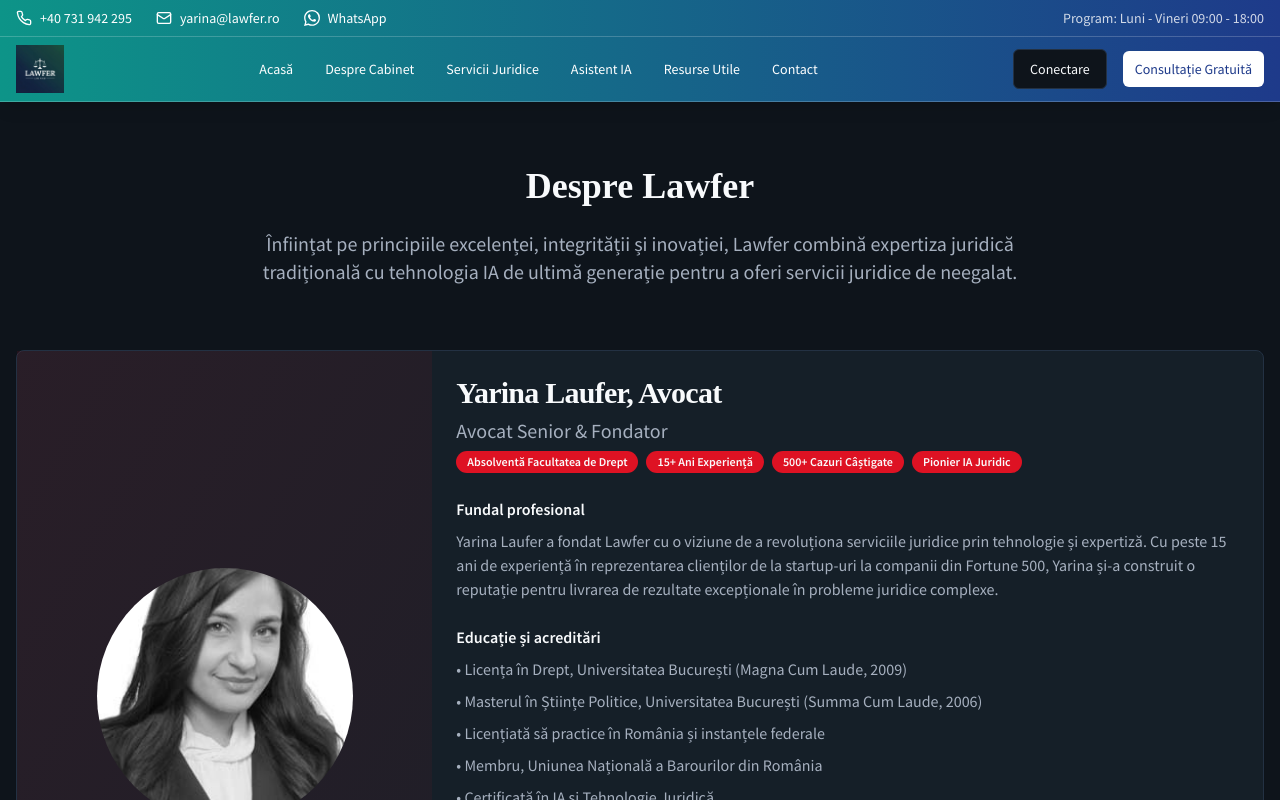
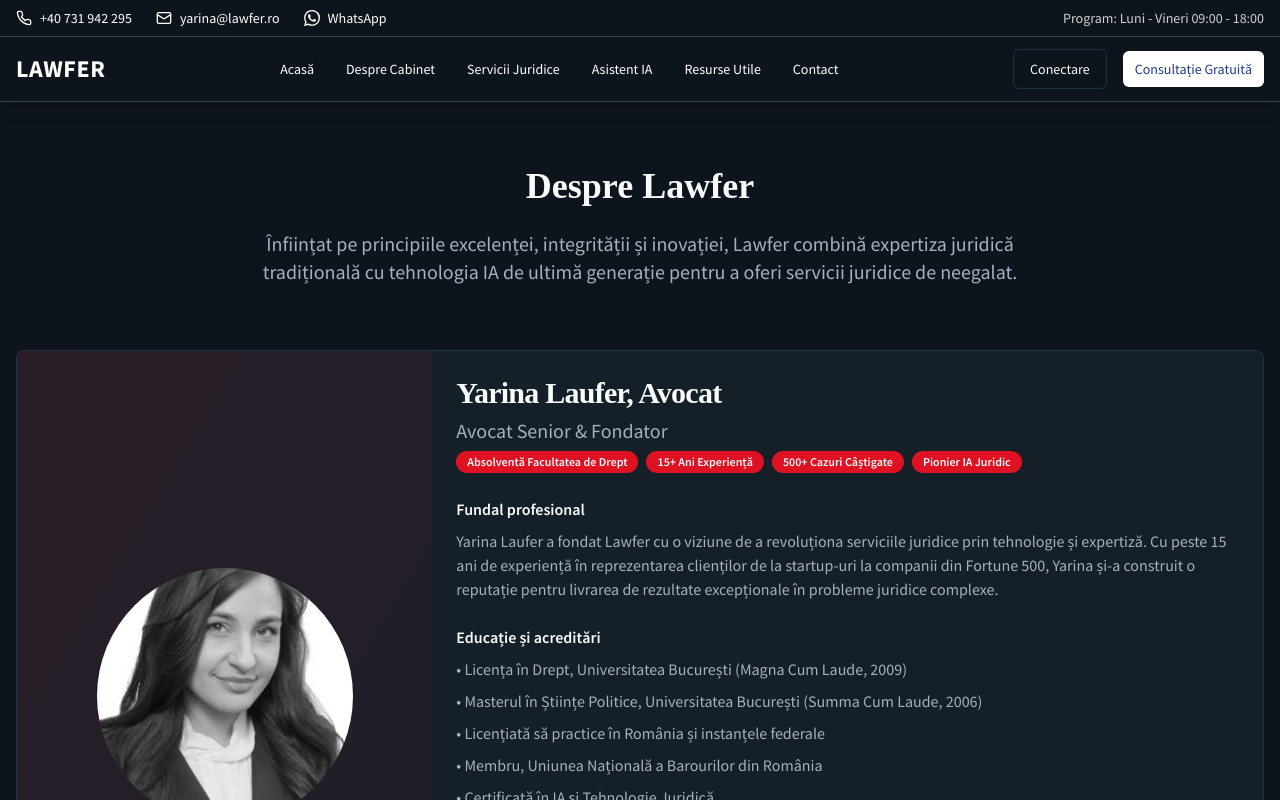
Before and after one commit to g154xx/lawfer.ro, a React (Vite) app: page /about in a window 1280 px wide. Shown: the top 800 px of the page. Built offline with nearby package versions, Linux system fonts and the light colour scheme; a web font is replaced by a local one.

Commit message:
Revert header and body changes
Revert the header and body gradient changes and apply the gradient from the "domenii de practica" section. Also, change the logo to the word "Lawfer" with the font from mprpartners.com.

```diff
--- a/src/components/Header.tsx
+++ b/src/components/Header.tsx
@@ -28,7 +28,7 @@ const Header = () => {
   return (
     <>
       {/* Top Bar cu informații de contact - stil Hogan Lovells */}
-      <div className="bg-gradient-to-r from-teal-600 to-blue-900 text-white py-2 text-sm border-b border-white/20">
+      <div className="bg-background text-white py-2 text-sm border-b border-white/20">
         <div className="container mx-auto px-4">
           <div className="flex justify-between items-center">
             <div className="flex items-center space-x-6">
@@ -57,16 +57,14 @@ const Header = () => {
       </div>
 
       {/* Main Header - stil Hogan Lovells */}
-      <header className="sticky top-0 z-50 w-full bg-gradient-to-r from-teal-600 to-blue-900 border-b border-white/20 shadow-lg">
+      <header className="sticky top-0 z-50 w-full bg-background border-b border-white/20 shadow-lg">
         <div className="container mx-auto px-4">
           <div className="flex h-16 items-center justify-between">
             {/* Logo integrated with background */}
             <Link to="/" className="flex items-center">
-              <img
-                src="/lovable-uploads/03a3da23-54f8-4588-a63f-0c0d56908a4c.png"
-                alt="Lawfer Law Firm"
-                className="h-12 w-auto object-contain"
-              />
+              <span className="text-2xl font-bold text-white font-source-sans tracking-wide">
+                LAWFER
+              </span>
             </Link>
 
             {/* Desktop Navigation - stil clean Hogan Lovells */}
@@ -99,7 +97,7 @@ const Header = () => {
                   <span className="sr-only">Deschide meniu</span>
                 </Button>
               </SheetTrigger>
-              <SheetContent side="right" className="w-80 bg-gradient-to-b from-teal-600 to-blue-900 border-white/20 text-white">
+              <SheetContent side="right" className="w-80 bg-background border-white/20 text-white">
                 <div className="flex flex-col space-y-6 mt-8">
                   {/* Informații contact în mobile menu */}
                   <div className="border-b border-white/20 pb-4 space-y-2">
--- a/src/index.css
+++ b/src/index.css
@@ -97,7 +97,6 @@
 
   body {
     @apply text-foreground font-source-sans;
-    background: linear-gradient(135deg, #0d9488 0%, #14b8a6 25%, #1e40af 75%, #1e3a8a 100%);
     min-height: 100vh;
   }
 }
```
